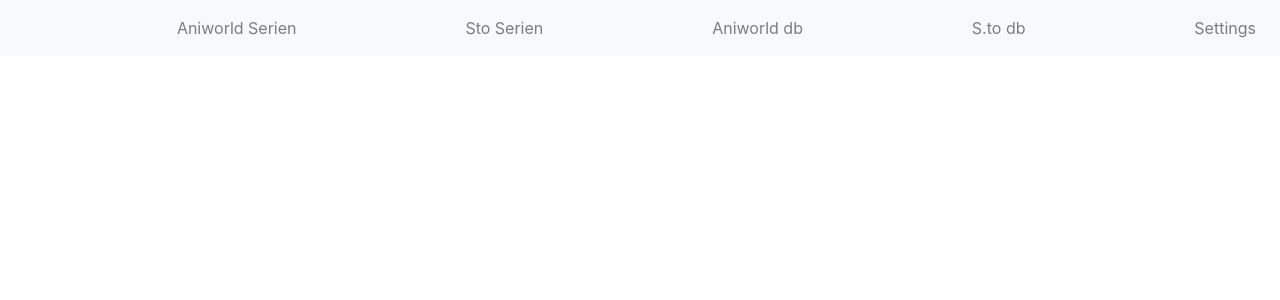
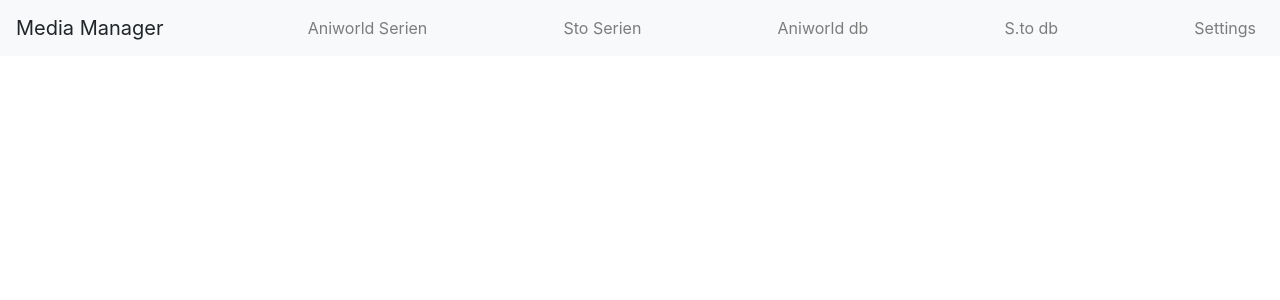
Before and after one commit to Beginner090902/Serien_db_with_link_to_aniscraper, a Flask app: page / in a window 1280 px wide. Shown: the top 300 px of the page. Run offline with Flask 3, Linux system fonts and the light colour scheme; some libraries are stand-ins or nearby versions.

Commit message:
add name

```diff
--- a/templates/base.html
+++ b/templates/base.html
@@ -20,6 +20,7 @@
   </head>
   <body>
     <nav class="navbar navbar-expand-md navbar-light bg-light">
+      <a class="navbar-brand"> Media Manager</a>
       <div class="collapse navbar-collapse" id="navbarNav">
         <ul class="navbar-nav ml-auto">
           <li class="nav-item">
```
